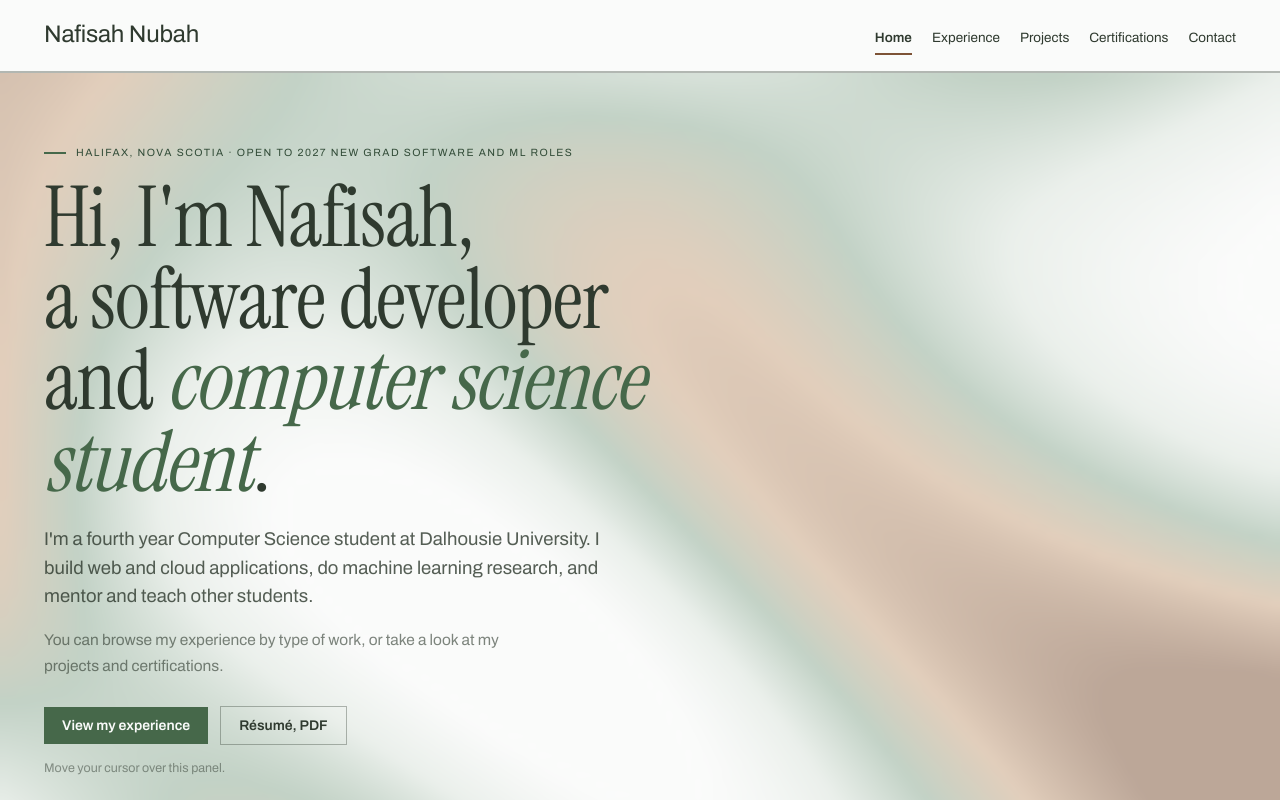
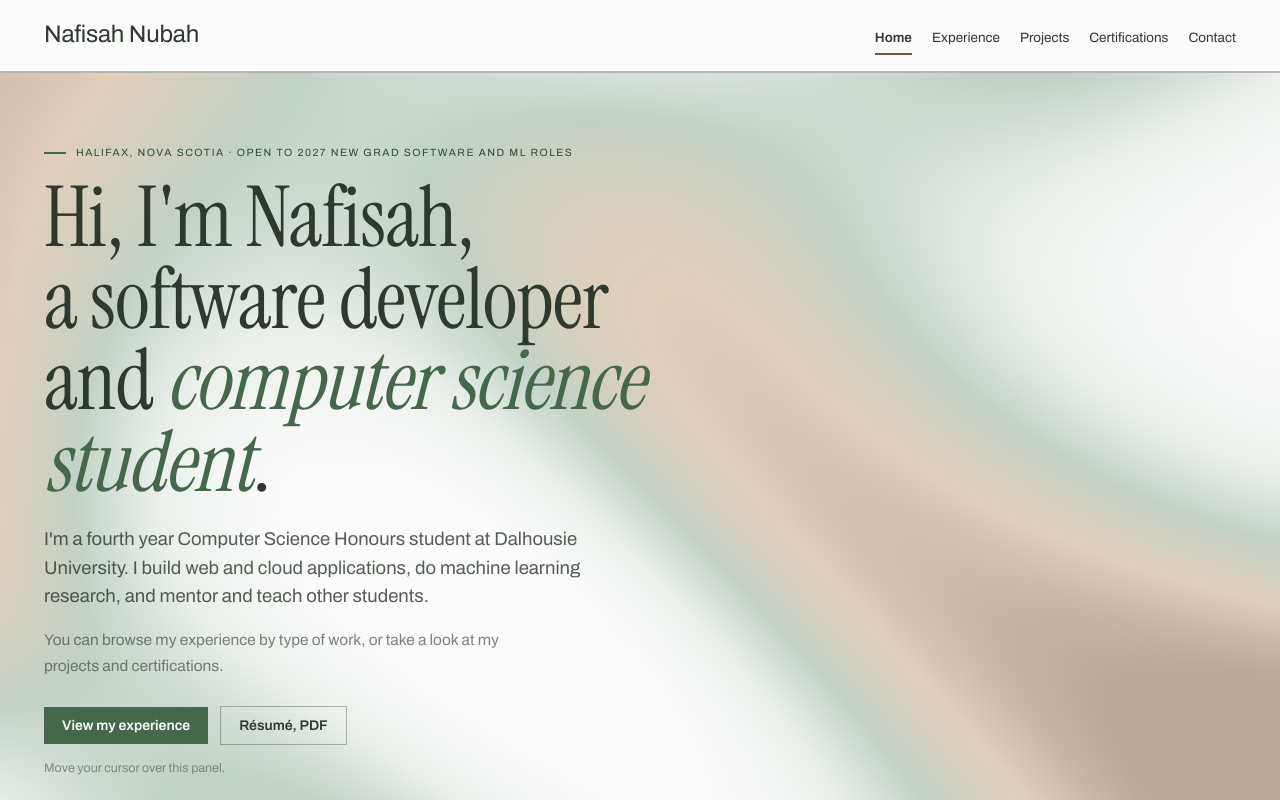
Before and after one commit to nafisahnubah/portfolio-website, a Next.js app: page / in a window 1280 px wide. Shown: the top 800 px of the page. Built offline with nearby package versions, Linux system fonts and the light colour scheme.

Commit message:
Edited hero section text

```diff
--- a/app/page.tsx
+++ b/app/page.tsx
@@ -28,7 +28,7 @@ export default function HomePage() {
               className="rise"
               style={{ fontSize: 18.5, lineHeight: 1.55, maxWidth: "56ch", margin: "0 0 16px", color: "rgba(47,58,47,.82)" }}
             >
-              I&apos;m a fourth year Computer Science student at Dalhousie University. I build web and cloud
+              I&apos;m a fourth year Computer Science Honours student at Dalhousie University. I build web and cloud
               applications, do machine learning research, and mentor and teach other students.
             </p>
             <p
```
